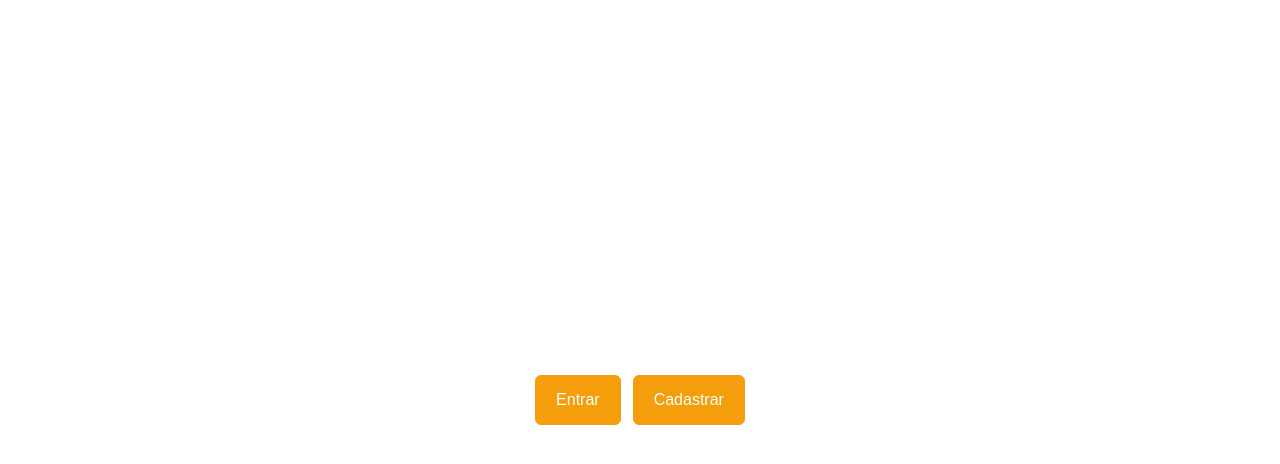
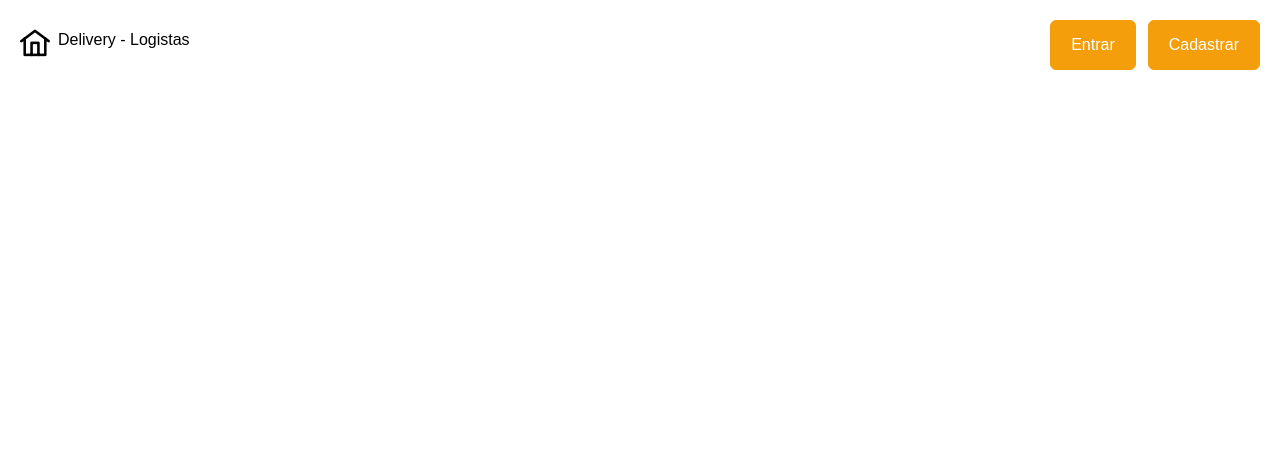
Before and after one commit to ThomBertelli/vendy, a Vue app: page / in a window 1280 px wide. Shown: the top 464 px of the page. Built offline with nearby package versions, Linux system fonts and the light colour scheme; a web font is replaced by a local one.

Commit message:
feat(components): create HeaderComponent to acomodate UserProfile, logo and aplication name

```diff
--- a/package.json
+++ b/package.json
@@ -14,6 +14,7 @@
     "format": "prettier --write src/"
   },
   "dependencies": {
+    "primeicons": "^7.0.0",
     "primevue": "^3.51.0",
     "vue": "^3.4.21",
     "vue-router": "^4.3.0"
--- a/src/App.vue
+++ b/src/App.vue
@@ -1,14 +1,22 @@
 <script setup lang="ts">
 import {RouterView } from 'vue-router'
+import HeaderComponent from '@/components/HeaderComponent.vue'
+
+
 
 </script>
 <template>
+
   <div>
+
+    <header>
+      <HeaderComponent/>
+    </header>
     <RouterView />
   </div>
 
 </template>
 
-<style scoped>
+<style >
 
 </style>
--- /dev/null
+++ b/src/components/HeaderComponent.vue
@@ -0,0 +1,21 @@
+<script lang="ts" setup>
+import UserProfile from './UserProfile.vue'
+import { RouterLink } from 'vue-router'
+</script>
+
+<template>
+
+    <div class="flex justify-between w-full p-5 items-center">
+        <div class="flex gap-2">
+            <RouterLink :to="{name: 'home'}">
+                <i class="pi pi-home text-3xl"></i>
+            </RouterLink>
+            <h1>Delivery - Logistas</h1>
+        </div>
+        <UserProfile/>
+    </div>
+</template>
+
+<style >
+
+</style>
--- a/src/views/HomeView.vue
+++ b/src/views/HomeView.vue
@@ -1,12 +1,14 @@
 <script setup lang="ts">
-import UserProfile from '@/components/UserProfile.vue';
 
 
 
 </script>
 
 <template>
-  <main class="flex justify-center items-center h-screen">
-    <UserProfile/>
+  <main class="flex h-screen">
+
+
+
+
   </main>
 </template>
```
Also changed, not shown: src/main.ts (+13 -10 lines), 1 other file (tests, documents, lock files or other folders).
